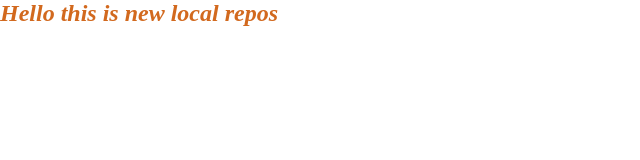
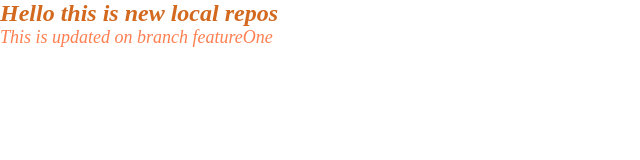
Before and after one commit to bipinthapa02/localRepo, a plain HTML site: page index.html in a window 1280 px wide. Shown: the whole page, without its empty margins (0-640 px from the left). Drawn offline with Linux system fonts and the light colour scheme.

Commit message:
added new feature

```diff
--- a/index.html
+++ b/index.html
@@ -8,5 +8,6 @@
   </head>
   <body>
     <h2>Hello this is new local repos</h2>
+    <p>This is updated on branch featureOne</p>
   </body>
 </html>
--- a/style.css
+++ b/style.css
@@ -6,3 +6,8 @@ h2 {
   color: chocolate;
   font-style: italic;
 }
+p{
+    color: coral;
+    font-size: large;
+    font-style: oblique;
+}
```
